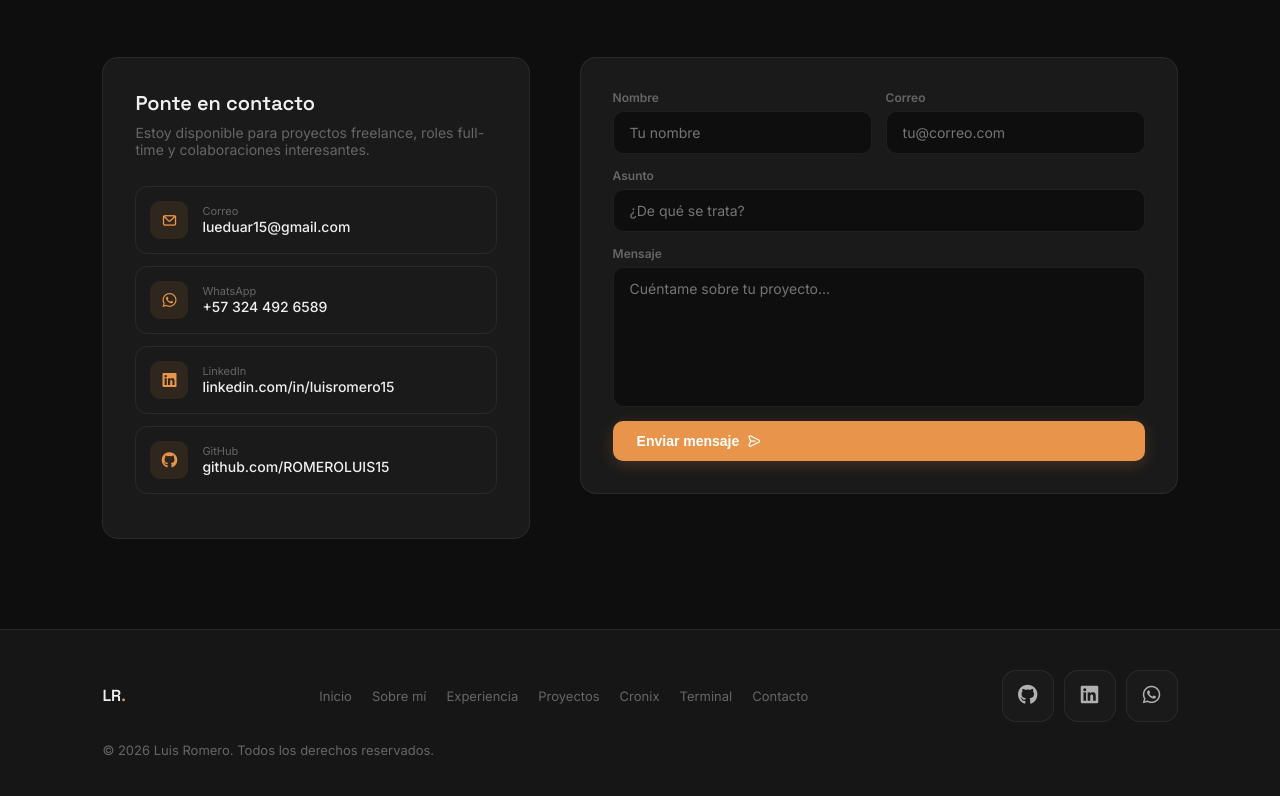
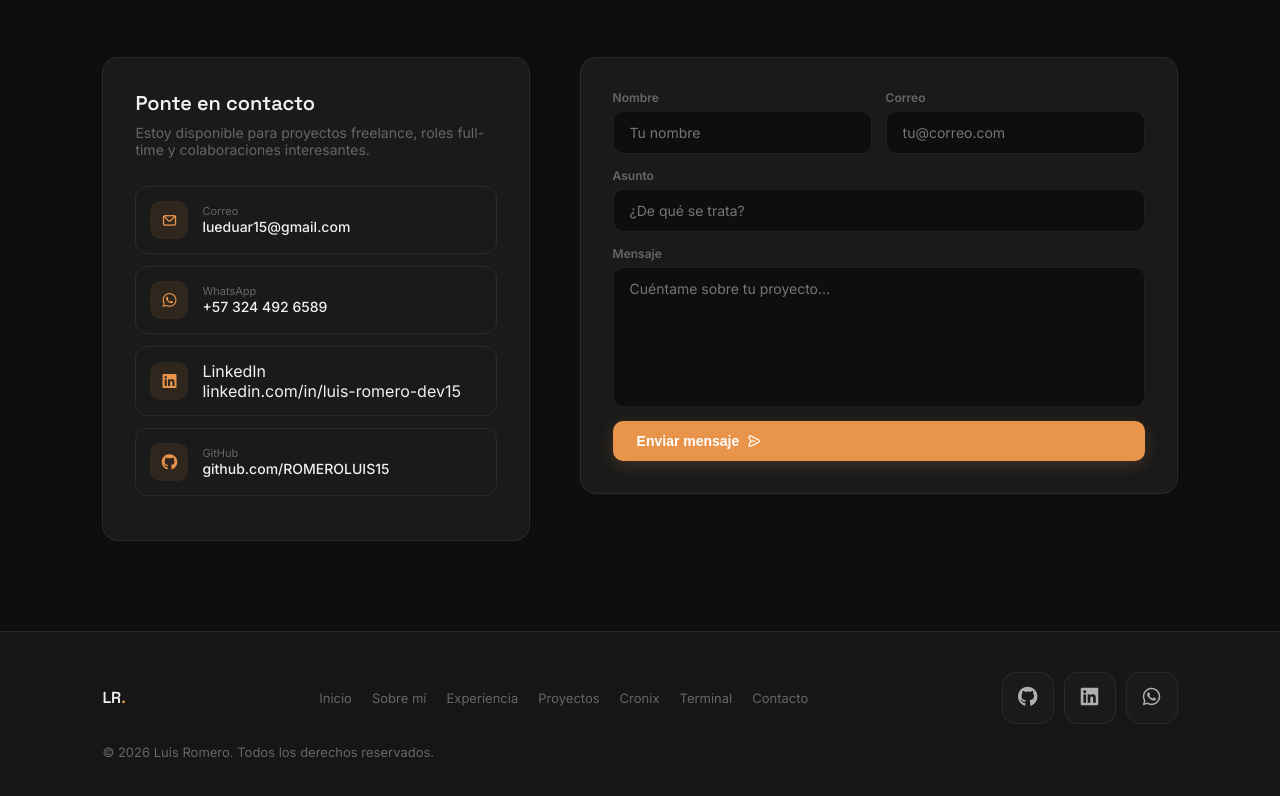
Before and after one commit to ROMEROLUIS15/portafolio-luis-romero, a website: page spanish/index.html in a window 1280 px wide. Shown: the part 6878-7674 px from the top of the page. Drawn offline with nearby package versions, Linux system fonts and the light colour scheme.

Commit message:
Update LinkedIn URL

```diff
--- a/assets/js/terminal.js
+++ b/assets/js/terminal.js
@@ -130,7 +130,7 @@
         { t: 'empty' },
         { t: 'output', v: '  Email      lueduar15@gmail.com' },
         { t: 'output', v: '  WhatsApp   +57 324 492 6589' },
-        { t: 'output', v: '  LinkedIn   linkedin.com/in/luisromero15' },
+        { t: 'output', v: '  LinkedIn   linkedin.com/in/luis-romero-dev15' },
         { t: 'output', v: '  GitHub     github.com/ROMEROLUIS15' },
         { t: 'output', v: '  Cronix     cronix-app.vercel.app' },
         { t: 'empty' },
@@ -271,7 +271,7 @@
         { t: 'empty' },
         { t: 'output', v: '  Correo     lueduar15@gmail.com' },
         { t: 'output', v: '  WhatsApp   +57 324 492 6589' },
-        { t: 'output', v: '  LinkedIn   linkedin.com/in/luisromero15' },
+        { t: 'output', v: '  LinkedIn   linkedin.com/in/luis-romero-dev15' },
         { t: 'output', v: '  GitHub     github.com/ROMEROLUIS15' },
         { t: 'output', v: '  Cronix     cronix-app.vercel.app' },
         { t: 'empty' },
@@ -292,7 +292,7 @@
 
   const links = {
     github:   'https://github.com/ROMEROLUIS15',
-    linkedin: 'https://www.linkedin.com/in/luisromero15',
+    linkedin: 'https://www.linkedin.com/in/luis-romero-dev15',
     cronix:   'https://cronix-app.vercel.app',
     whatsapp: 'https://wa.me/573244926589',
   };
--- a/spanish/index.html
+++ b/spanish/index.html
@@ -104,7 +104,7 @@
         <div class="social_icons reveal">
           <div class="icon"><a href="https://cronix-app.vercel.app" target="_blank" rel="noopener" title="Cronix"><i class="fa-solid fa-briefcase"></i></a></div>
           <div class="icon"><a href="https://github.com/ROMEROLUIS15" target="_blank" rel="noopener" title="GitHub"><i class="fa-brands fa-github"></i></a></div>
-          <div class="icon"><a href="https://www.linkedin.com/in/luisromero15" target="_blank" rel="noopener" title="LinkedIn"><i class="fa-brands fa-linkedin"></i></a></div>
+          <div class="icon"><a href="https://www.linkedin.com/in/luis-romero-dev15" target="_blank" rel="noopener" title="LinkedIn"><i class="fa-brands fa-linkedin"></i></a></div>
           <div class="icon"><a href="https://wa.me/573244926589" target="_blank" rel="noopener" title="WhatsApp"><i class="fa-brands fa-whatsapp"></i></a></div>
         </div>
       </div>
@@ -497,11 +497,11 @@
               <div class="value">+57 324 492 6589</div>
             </div>
           </a>
-          <a href="https://www.linkedin.com/in/luisromero15" target="_blank" rel="noopener" class="contact-item">
+          <a href="https://www.linkedin.com/in/luis-romero-dev15" target="_blank" rel="noopener" class="contact-item">
             <div class="contact-icon"><i class="fa-brands fa-linkedin"></i></div>
-            <div class="contact-detail">
+            <div class="contact-info">
               <div class="label">LinkedIn</div>
-              <div class="value">linkedin.com/in/luisromero15</div>
+              <div class="value">linkedin.com/in/luis-romero-dev15</div>
             </div>
           </a>
           <a href="https://github.com/ROMEROLUIS15" target="_blank" rel="noopener" class="contact-item">
@@ -557,7 +557,7 @@
     </div>
     <div class="footer-social">
       <div class="icon"><a href="https://github.com/ROMEROLUIS15" target="_blank" rel="noopener"><i class="fa-brands fa-github"></i></a></div>
-      <div class="icon"><a href="https://www.linkedin.com/in/luisromero15" target="_blank" rel="noopener"><i class="fa-brands fa-linkedin"></i></a></div>
+      <div class="icon"><a href="https://www.linkedin.com/in/luis-romero-dev15" target="_blank" rel="noopener"><i class="fa-brands fa-linkedin"></i></a></div>
       <div class="icon"><a href="https://wa.me/573244926589" target="_blank" rel="noopener"><i class="fa-brands fa-whatsapp"></i></a></div>
     </div>
     <p class="footer-copy">© 2026 Luis Romero. Todos los derechos reservados.</p>
```
Also changed, not shown: TERMINAL_COMMANDS.md (+1 -1 lines), index.html (+4 -4 lines), README.md.
